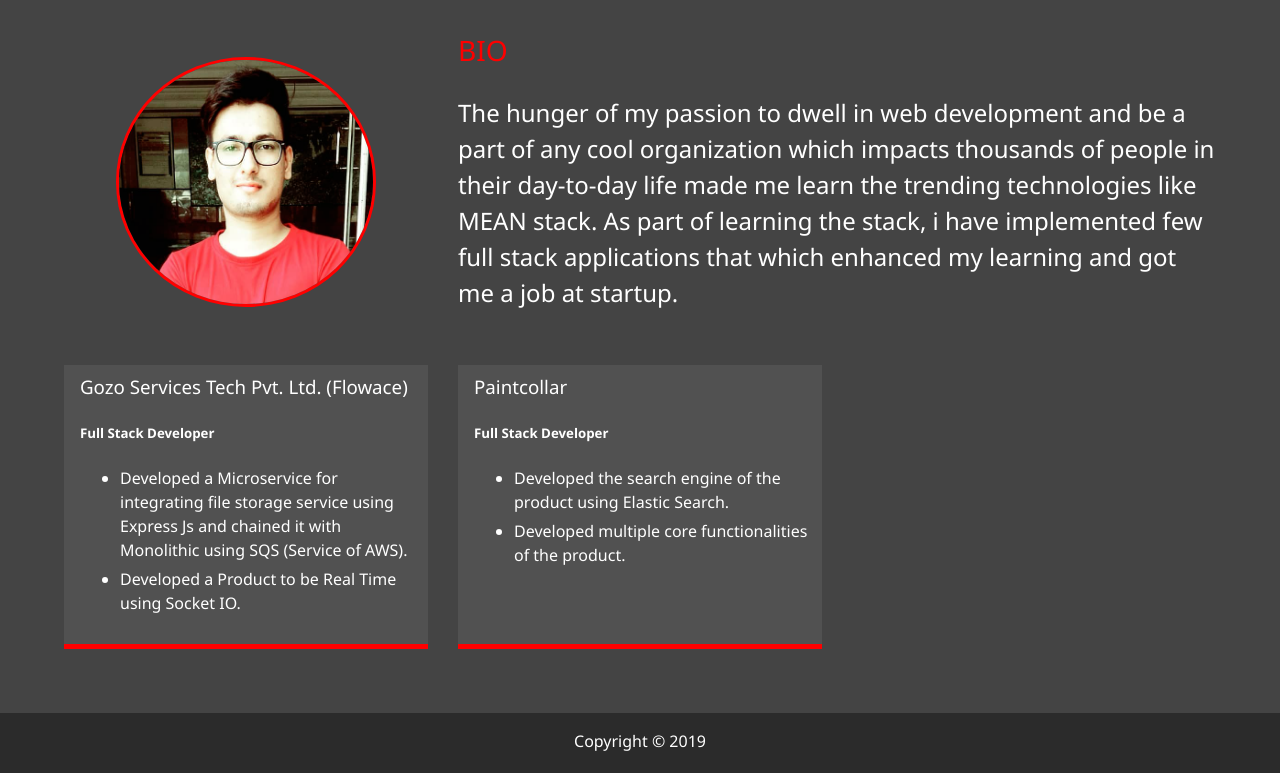
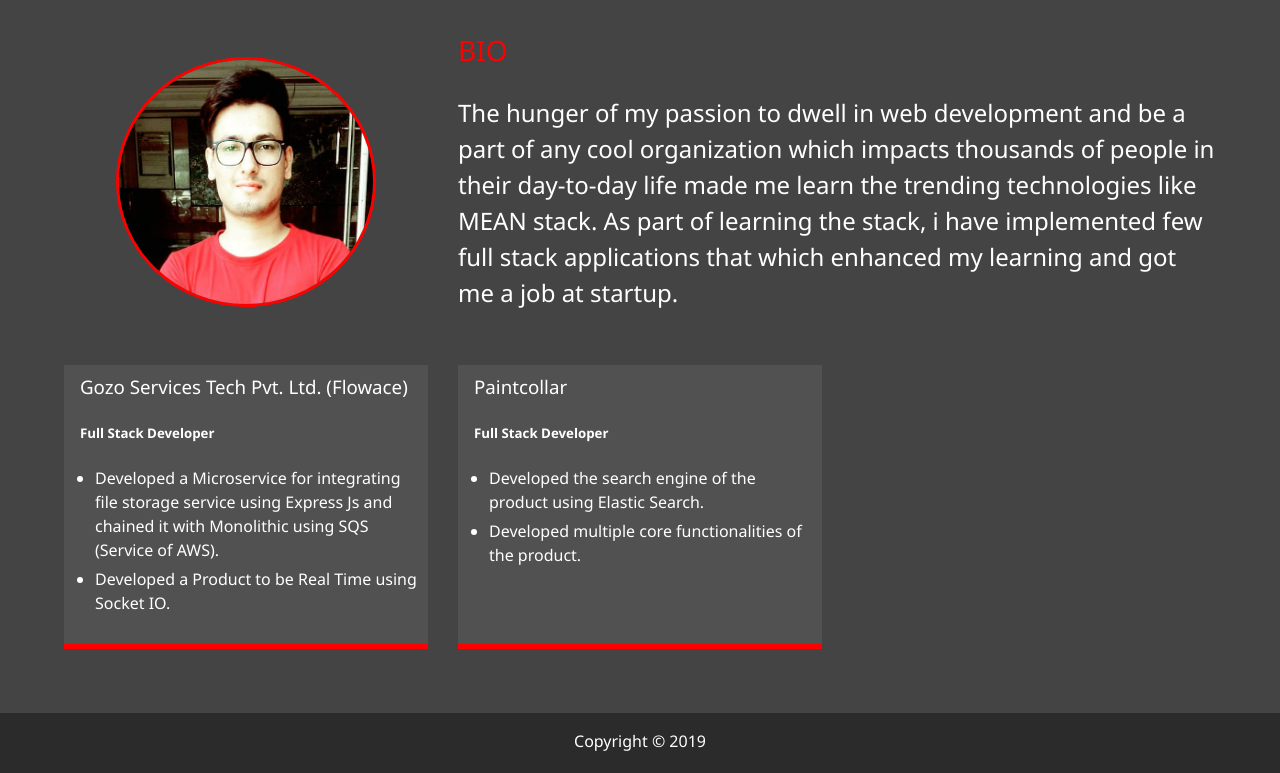
Before and after one commit to shailu26/shailu26.github.io, a plain HTML site: page about.html in a window 1280 px wide. Shown: the part 253-1026 px from the top of the page. Drawn offline with Linux system fonts and the light colour scheme.

Commit message:
ul css added

```diff
--- a/about.html
+++ b/about.html
@@ -62,7 +62,7 @@
                 <h3>Gozo Services Tech Pvt. Ltd. (Flowace)</h3>
                 <h5>Full Stack Developer</h5>
                 <p>
-                    <ul>
+                    <ul class="job-ul">
                         <li class="list">
                             Developed a Microservice for integrating file storage service using Express Js and chained
                             it with
@@ -78,7 +78,7 @@
                 <h3>Paintcollar</h3>
                 <h5>Full Stack Developer</h5>
                 <p>
-                    <ul>
+                    <ul class="job-ul">
                         <li class="list">
                             Developed the search engine of the product using Elastic Search.
                         </li>
--- a/css/main.css
+++ b/css/main.css
@@ -292,3 +292,7 @@ main {
     margin-top: 10vh; }
   .projects {
     grid-template-columns: 1fr; } }
+
+.job-ul {
+  padding-inline-start: 15px;
+}
```
